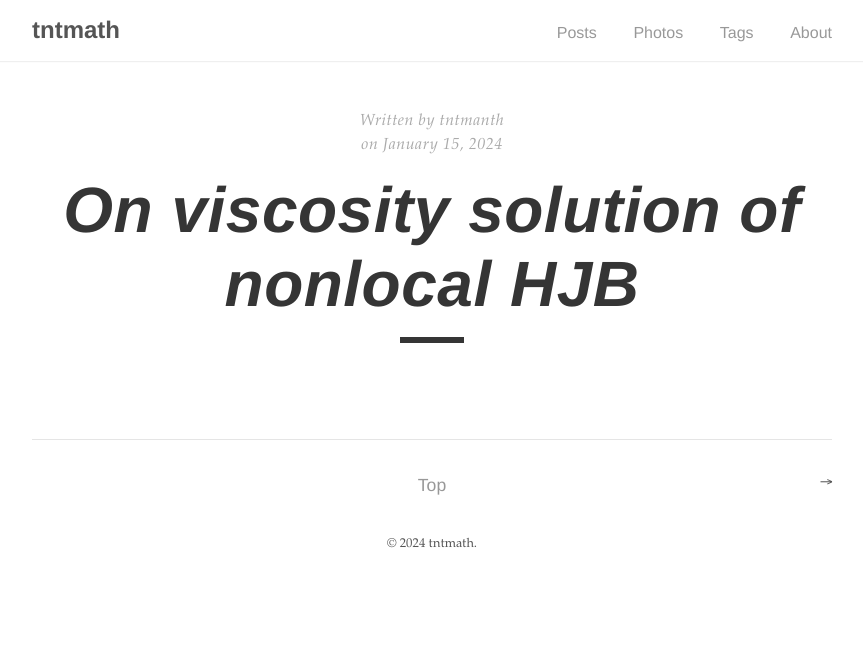
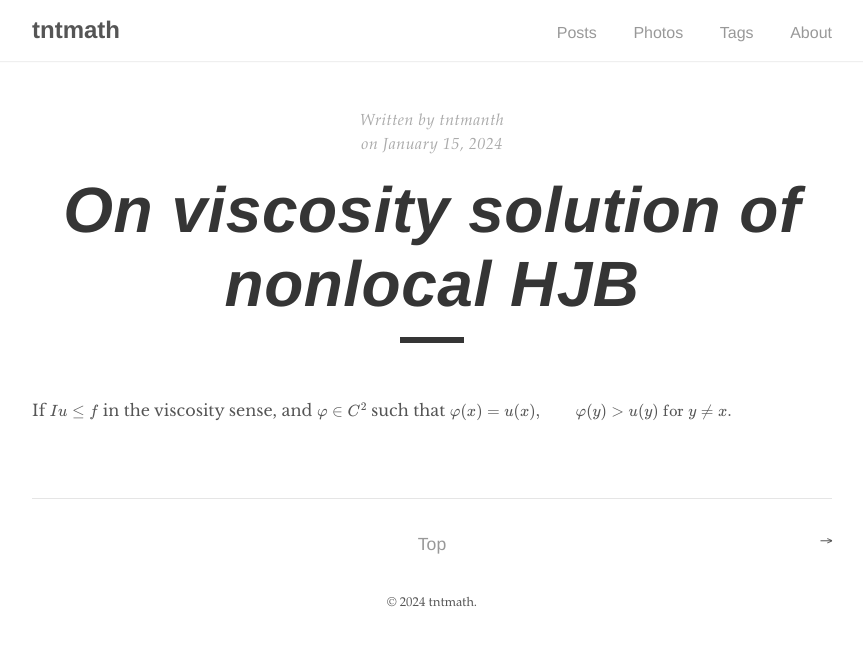
Before and after one commit to tunguyenthaison/tntmath, a Jekyll site: the page built from _posts/2024-01-15-on-viscosity-soln-nonlocal.md, in a window 1280 px wide. Shown: the top 646 px of the page, without its empty margins (208-1071 px from the left). Built offline with Jekyll 4.4.1, drawn with Linux system fonts in a browser that asks for light colours; formulas are drawn with MathJax 3.

Commit message:
update blog

```diff
--- a/_posts/2024-01-15-on-viscosity-soln-nonlocal.md
+++ b/_posts/2024-01-15-on-viscosity-soln-nonlocal.md
@@ -9,3 +9,8 @@ date: 2024-01-15
 ---
 
 <!--more-->
+
+If $Iu \leq f$ in the viscosity sense, and $\varphi\in C^2$ such that
+$$
+    \varphi(x) = u (x), \qquad \varphi(y) > u(y)\;\text{for}\;y\neq x.
+$$
```
